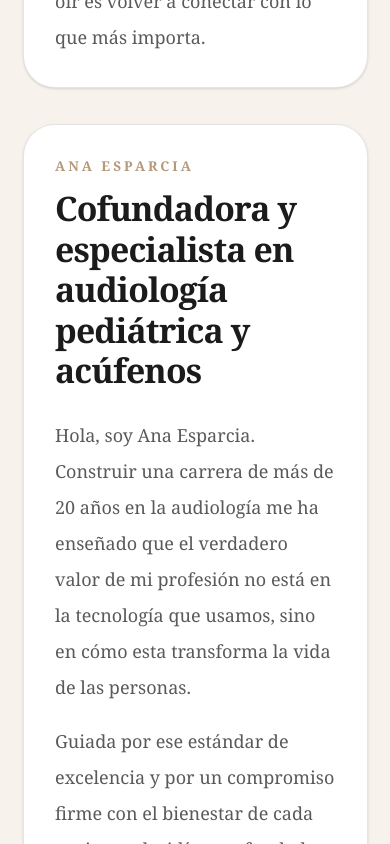
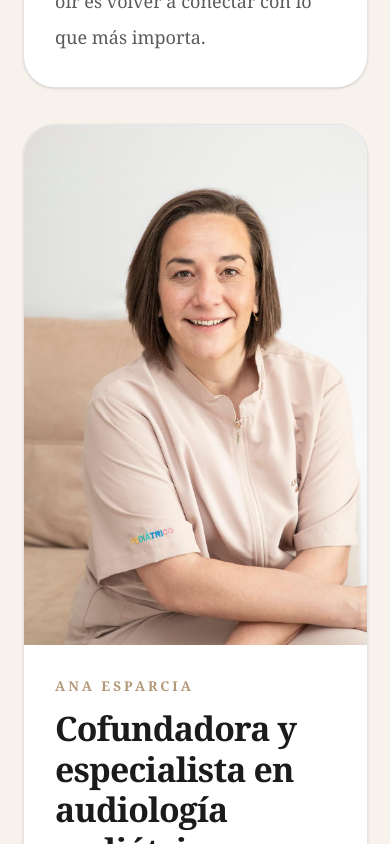
Before and after one commit to EAR1audiologia/EAR, a Next.js app: page /sobre-nosotras in a window 390 px wide. Shown: the part 2820-3664 px from the top of the page. Built offline with nearby package versions, Linux system fonts and the light colour scheme; no server answers; a web font is replaced by a local one.

Commit message:
Ana: foto arriba en móvil (order-first, desktop intacto)

```diff
--- a/src/app/sobre-nosotras/page.tsx
+++ b/src/app/sobre-nosotras/page.tsx
@@ -144,7 +144,7 @@ export default function SobreNosotrasPage() {
               </p>
             </div>
           </div>
-          <div className="relative min-h-[520px] lg:order-last lg:min-h-full">
+          <div className="order-first relative min-h-[520px] lg:order-last lg:min-h-full">
             <Image
               src="/team/ana-esparcia-retrato.jpeg"
               alt="Ana Esparcia, cofundadora y especialista en audiología pediátrica y acúfenos"
```
